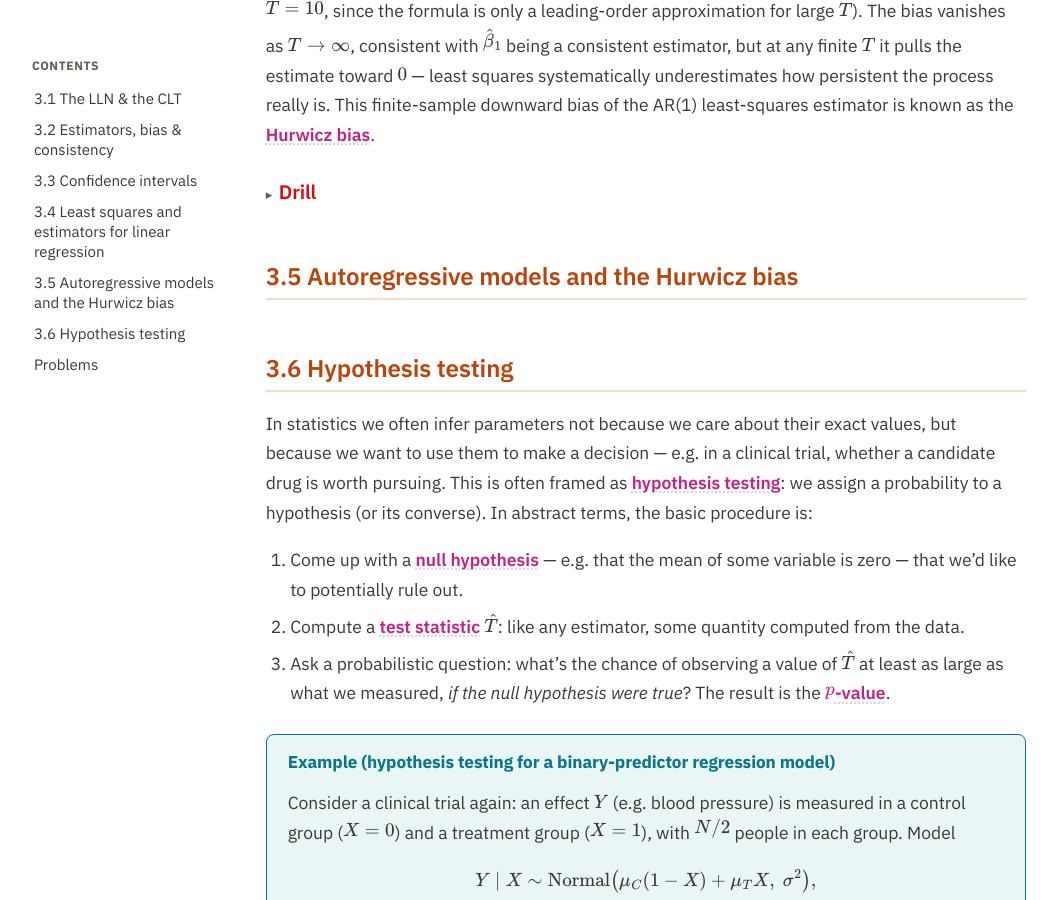
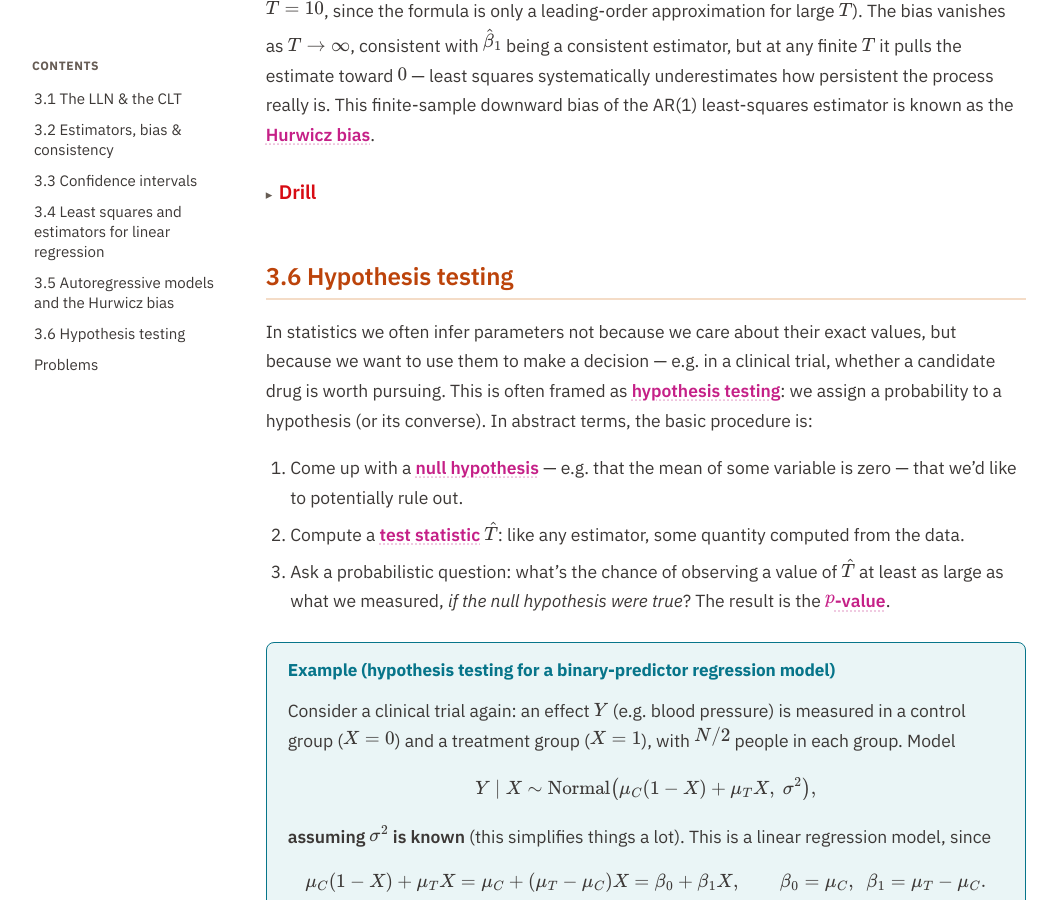
Before and after one commit to elevien/math50_2026, a Jekyll site: the page built from unit3/index.md, in a window 1280 px wide and 900 px high, scrolled down 15626 px. Shown: the whole window, without its empty margins (110-1167 px from the left). Built offline with Jekyll 4.4.1, drawn with Linux system fonts in a browser that asks for light colours.

Commit message:
Publish from math50_sandbox@efd2d90

```diff
--- a/unit3/index.md
+++ b/unit3/index.md
@@ -507,8 +507,7 @@ Consider the AR(1) model $Y_t\mid Y_{t-1}\sim\text{Normal}(\beta_1Y_{t-1}+\beta_
 </details>
 
 
-## 3.5 Autoregressive models and the Hurwicz bias {#sec-3-5}
-<summary><h2>3.6 Hypothesis testing</h2></summary>
+## 3.6 Hypothesis testing {#sec-3-6}
 
 In statistics we often infer parameters not because we care about their exact values, but because we want to use them to make a decision &mdash; e.g. in a clinical trial, whether a candidate drug is worth pursuing. This is often framed as <span class="term">[hypothesis testing](https://en.wikipedia.org/wiki/Statistical_hypothesis_testing)</span>: we assign a probability to a hypothesis (or its converse). In abstract terms, the basic procedure is:
 
```
Also changed, not shown: unit2/index.md (+1 -1 lines).
